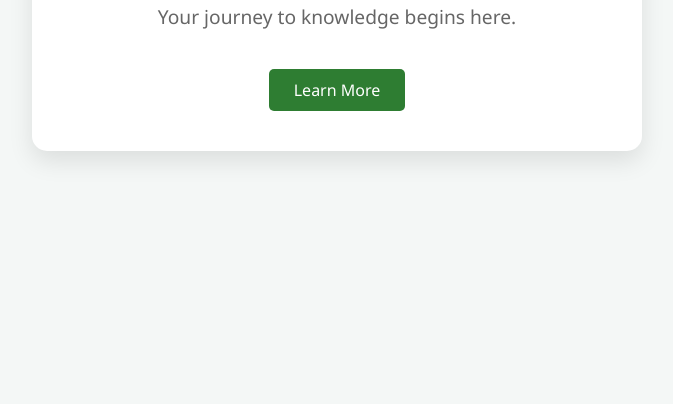
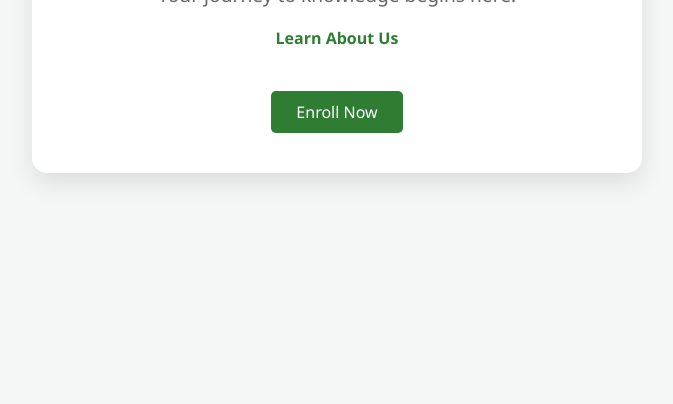
Before and after one commit to azizaahmed986-dev/My-first-site, a plain HTML site: page index.html in a window 1280 px wide. Shown: the part 396-800 px from the top of the page, without its empty margins (303-976 px from the left). Drawn offline with Linux system fonts and the light colour scheme.

Commit message:
Update index.html

```diff
--- a/index.html
+++ b/index.html
@@ -51,10 +51,12 @@
 </head>
 <body>
 
-    <div class="container">
+<div class="container">
         <h1>Welcome to UMI Medressa</h1>
         <p>Your journey to knowledge begins here.</p>
-        <a href="#" class="btn" onclick="alert('Enrollment coming soon!')">Learn More</a>
+        <a href="about.html" style="color: #2e7d32; text-decoration: none; font-weight: bold;">Learn About Us</a>
+        <br><br>
+        <a href="#" class="btn" onclick="alert('Enrollment coming soon!')">Enroll Now</a>
     </div>
 
 </body>
```
